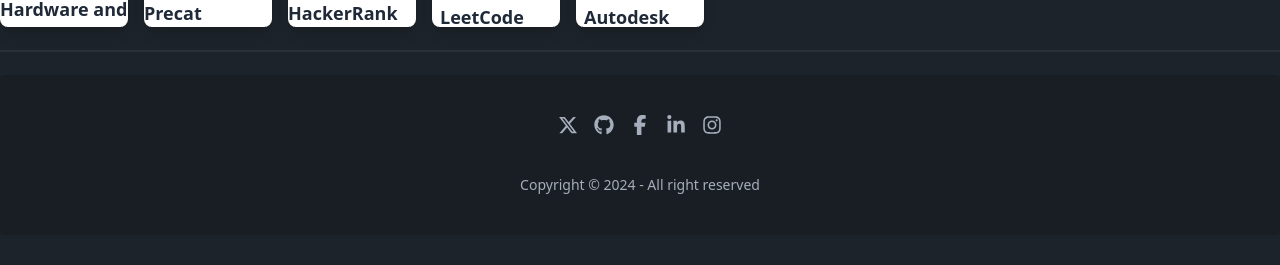
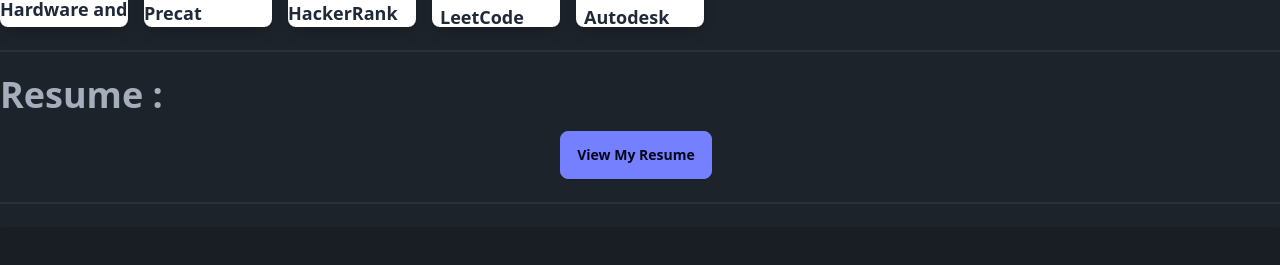
Before and after one commit to Pranavgawas/my_portfolio, a React (Vite) app: page / in a window 1280 px wide. Shown: the part 3522-3787 px from the top of the page. Before the commit the page ends 3757 px from the top, so only its background shows below. Built offline with nearby package versions, Linux system fonts and the light colour scheme.

Commit message:
Add resume

```diff
--- /dev/null
+++ b/src/components/Resume.jsx
@@ -0,0 +1,21 @@
+import React from 'react';
+
+function Resume() {
+  return (
+    <div className="flex justify-center">
+      <button
+        className="btn btn-primary mr-2"
+        onClick={() => {
+          window.open(
+            "https://drive.google.com/file/d/1JaLrd995W4eKhudC_pJvZaLMj8kJAMpg/view",
+            "_blank"
+          );
+        }}
+      >
+        View My Resume
+      </button>
+    </div>
+  );
+}
+
+export default Resume;
--- a/src/components/Welcome.jsx
+++ b/src/components/Welcome.jsx
@@ -7,6 +7,7 @@ import Skills from "./Skills.jsx";
 import Divider from "./Divider.jsx";
 import Certification from "./Certification.jsx";
 import Hero from "./Hero.jsx";
+import Resume from "./Resume.jsx";
 
 function Welcome() {
   return (
@@ -25,6 +26,9 @@ function Welcome() {
       <h1 className="mb-4 text-4xl font-bold">Certifications and Badges :</h1>
       <Certification />
       <Divider />
+      <h1 className="mb-4 text-4xl font-bold">Resume :</h1>
+      <Resume />
+      <Divider />
       <Footer />
     </div>
   );
```
